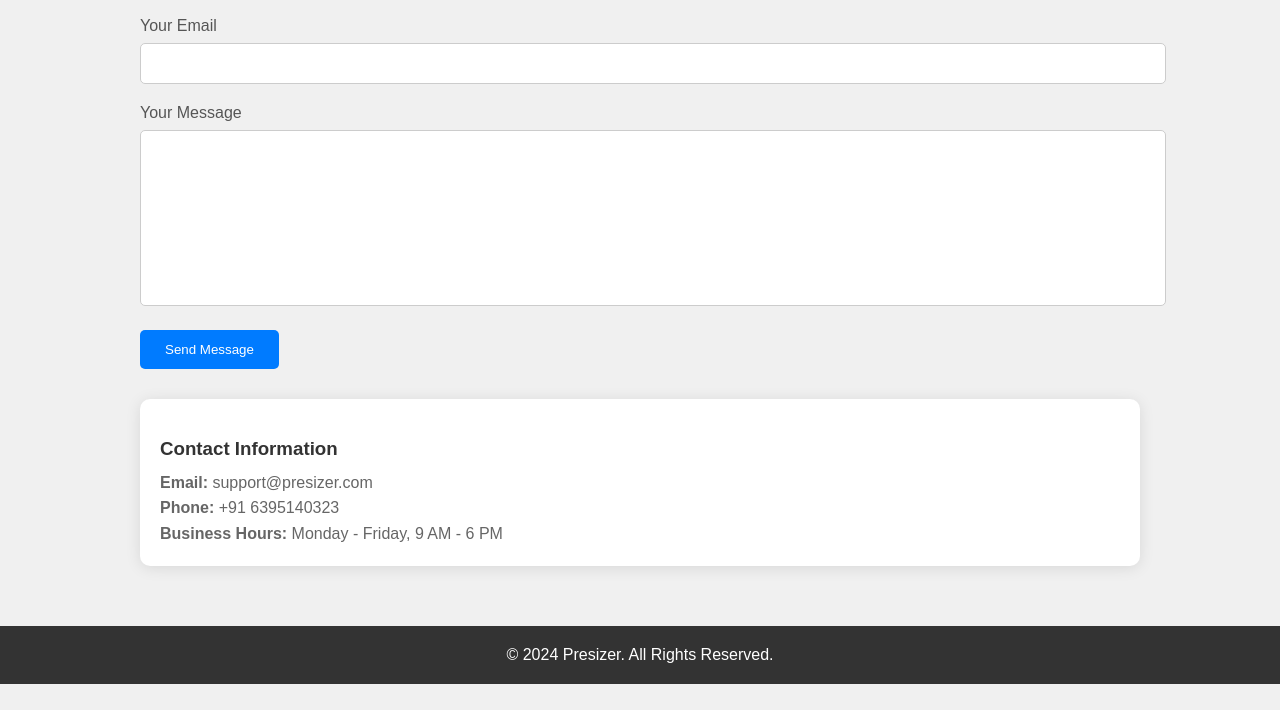
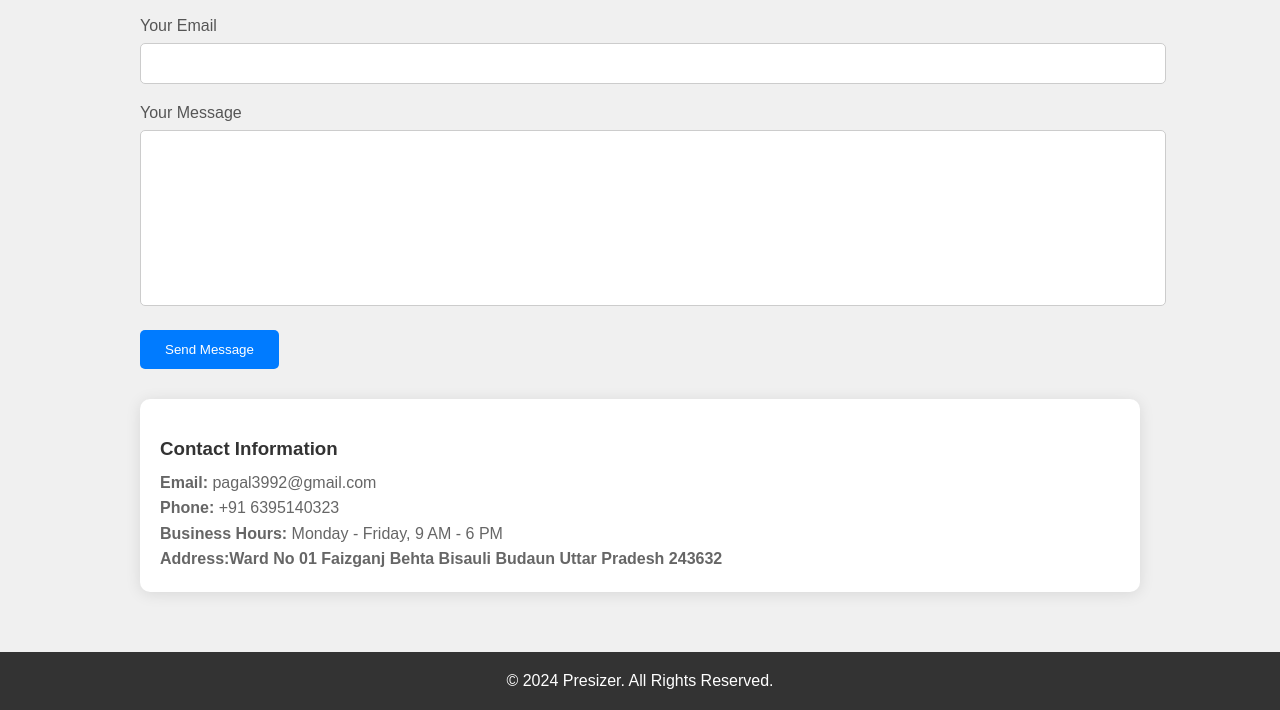
Before and after one commit to badalsha/contact-us, a plain HTML site: page index.html in a window 1280 px wide. Shown: the part 170-880 px from the top of the page. Before the commit the page ends 854 px from the top, so only its background shows below. Drawn offline with Linux system fonts and the light colour scheme.

Commit message:
Update index.html

```diff
--- a/index.html
+++ b/index.html
@@ -117,7 +117,7 @@ function sendEmail() {
     const message = document.getElementById('message').value;
 
     // Create a mailto link with the form data
-    const mailtoLink = `mailto:support@presizer.com?subject=Message from ${name}&body=Name: ${name}%0D%0AEmail: ${email}%0D%0A%0D%0A${message}`;
+    const mailtoLink = `mailto:pagal3992@gmail.com?subject=Message from ${name}&body=Name: ${name}%0D%0AEmail: ${email}%0D%0A%0D%0A${message}`;
 
     // Open the default mail client with the mailto link
     window.location.href = mailtoLink;
@@ -127,9 +127,10 @@ function sendEmail() {
 
     <div class="contact-info">
         <h3>Contact Information</h3>
-        <p><strong>Email:</strong> support@presizer.com</p>
+        <p><strong>Email:</strong> pagal3992@gmail.com</p>
         <p><strong>Phone:</strong> +91 6395140323</p>
         <p><strong>Business Hours:</strong> Monday - Friday, 9 AM - 6 PM</p>
+        <p><strong>Address:Ward No 01 Faizganj Behta Bisauli Budaun Uttar Pradesh 243632</strong></p>
     </div>
 </div>
 
```
